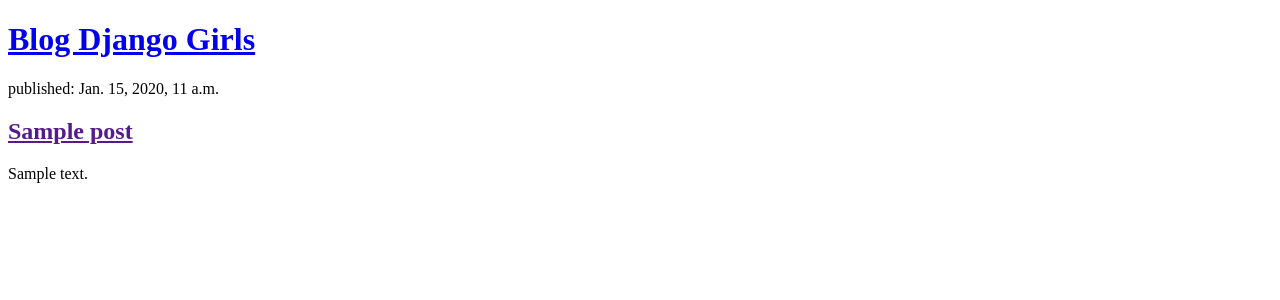
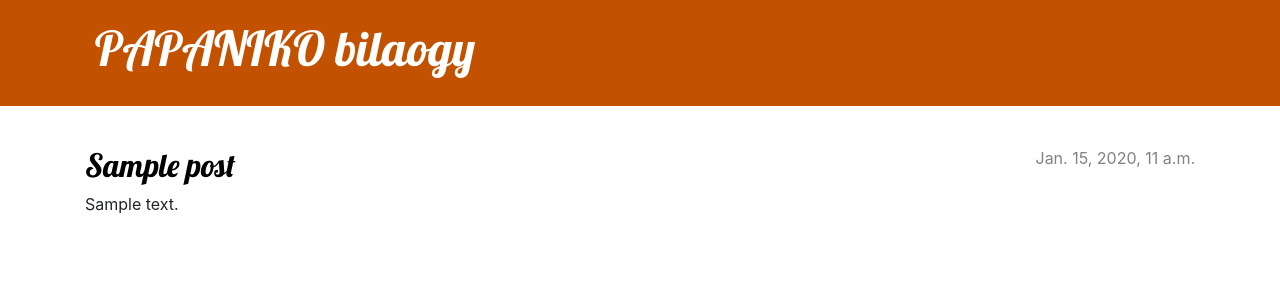
Before and after one commit to rivlal/mon-nouveau-blog, a Django app: page / in a window 1280 px wide. Shown: the top 300 px of the page. Run offline with Django 3.2, Linux system fonts and the light colour scheme; tables that the repository leaves empty hold one stand-in row (values such as "Sample post").

Commit message:
ZAY FA TENA TAFA LESY BABA A!

```diff
--- a/blog/static/css/blog.css
+++ b/blog/static/css/blog.css
@@ -1,7 +1,70 @@
-h1 a, h2 a {
+.page-header {
+    background-color: #C25100;
+    margin-top: 0;
+    margin-bottom: 40px;
+    padding: 20px 20px 20px 40px;
+}
+
+.page-header h1,
+.page-header h1 a,
+.page-header h1 a:visited,
+.page-header h1 a:active {
+    color: #ffffff;
+    font-size: 36pt;
+    text-decoration: none;
+}
+
+h1,
+h2,
+h3,
+h4 {
+    font-family: 'Lobster', cursive;
+}
+
+.date {
+    color: #828282;
+}
+
+.save {
+    float: right;
+}
+
+.post-form textarea,
+.post-form input {
+    width: 100%;
+}
+
+.top-menu,
+.top-menu:hover,
+.top-menu:visited {
+    color: #ffffff;
+    float: right;
+    font-size: 26pt;
+    margin-right: 20px;
+}
+
+.post {
+    margin-bottom: 70px;
+}
+
+.post h2 a,
+.post h2 a:visited {
+    color: #000000;
+}
+
+.post > .date,
+.post > .actions {
+    float: right;
+}
+
+.btn-default,
+.btn-default:visited {
     color: #C25100;
-    font-family: 'Lobster';
+    background: none;
+    border-color: #C25100;
 }
-body {
-    padding-left: 15px;
+
+.btn-default:hover {
+    color: #FFFFFF;
+    background-color: #C25100;
 }
--- a/blog/templates/blog/base.html
+++ b/blog/templates/blog/base.html
@@ -2,7 +2,7 @@
 <!DOCTYPE html>
 <html>
     <head>
-        <title>Django Girls blog</title>
+        <title>PAPANIKO blog</title>
         <link rel="stylesheet" href="https://cdn.jsdelivr.net/npm/bootstrap@4.5.3/dist/css/bootstrap.min.css" integrity="sha384-TX8t27EcRE3e/ihU7zmQxVncDAy5uIKz4rEkgIXeMed4M0jlfIDPvg6uqKI2xXr2" crossorigin="anonymous">
         <link href='//fonts.googleapis.com/css?family=Lobster&subset=latin,latin-ext' rel='stylesheet' type='text/css'>
         <link rel="stylesheet" href="{% static 'css/blog.css' %}">
@@ -10,7 +10,7 @@
     <body>
     <header class="page-header">
       <div class="container">
-          <h1><a href="/">Django Girls Blog</a></h1>
+          <h1><a href="/">PAPANIKO bilaogy</a></h1>
       </div>
     </header>
     <main class="container">
--- a/blog/templates/blog/post_list.html
+++ b/blog/templates/blog/post_list.html
@@ -1,18 +1,13 @@
-<!DOCTYPE html>
-<html>
-    <head>
-        <title>Blog PAPANIKO</title>
-    </head>
-    <body>
-        <header>
-            <h1><a href="/">Blog Django Girls</a></h1>
-        </header>
-        {% for post in posts %}
-    <article>
-        <time>published: {{ post.published_date }}</time>
-        <h2><a href="">{{ post.title }}</a></h2>
-        <p>{{ post.text|linebreaksbr }}</p>
-    </article>
-{% endfor %}
-    </body>
-</html>
+{% extends 'blog/base.html' %}
+
+{% block content %}
+    {% for post in posts %}
+        <article class="post">
+            <time class="date">
+                {{ post.published_date }}
+            </time>
+            <h2><a href="{% url 'post_detail' pk=post.pk %}">{{ post.title }}</a></h2>
+            <p>{{ post.text|linebreaksbr }}</p>
+        </article>
+    {% endfor %}
+{% endblock %}
--- a/blog/urls.py
+++ b/blog/urls.py
@@ -3,4 +3,5 @@ from . import views
 
 urlpatterns = [
     path('', views.post_list, name='post_list'),
+    path('post/<int:pk>/', views.post_detail, name='post_detail'),
 ]
--- a/blog/views.py
+++ b/blog/views.py
@@ -1,7 +1,12 @@
 from django.shortcuts import render
 from django.utils import timezone
 from .models import Post
+from django.shortcuts import render, get_object_or_404
 
 def post_list(request):
     posts = Post.objects.filter(published_date__lte=timezone.now()).order_by('published_date')
     return render(request, 'blog/post_list.html', {'posts': posts})
+
+def post_detail(request, pk):
+    post = get_object_or_404(Post, pk=pk)
+    return render(request, 'blog/post_detail.html', {'post': post})
--- a/mescodes.txt
+++ b/mescodes.txt
@@ -57,7 +57,7 @@ admin.site.register(Post)
 Utilisation d'un jeton sur la ligne de commande
  git clone https://github.com/rivlal/repo.git
 Username: rivlal
-Password=Personal access tokens : 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
+Password=Personal access tokens :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
 
 lalriv.pythonanywhere.com (6nicolas#1)
 My API token
```
